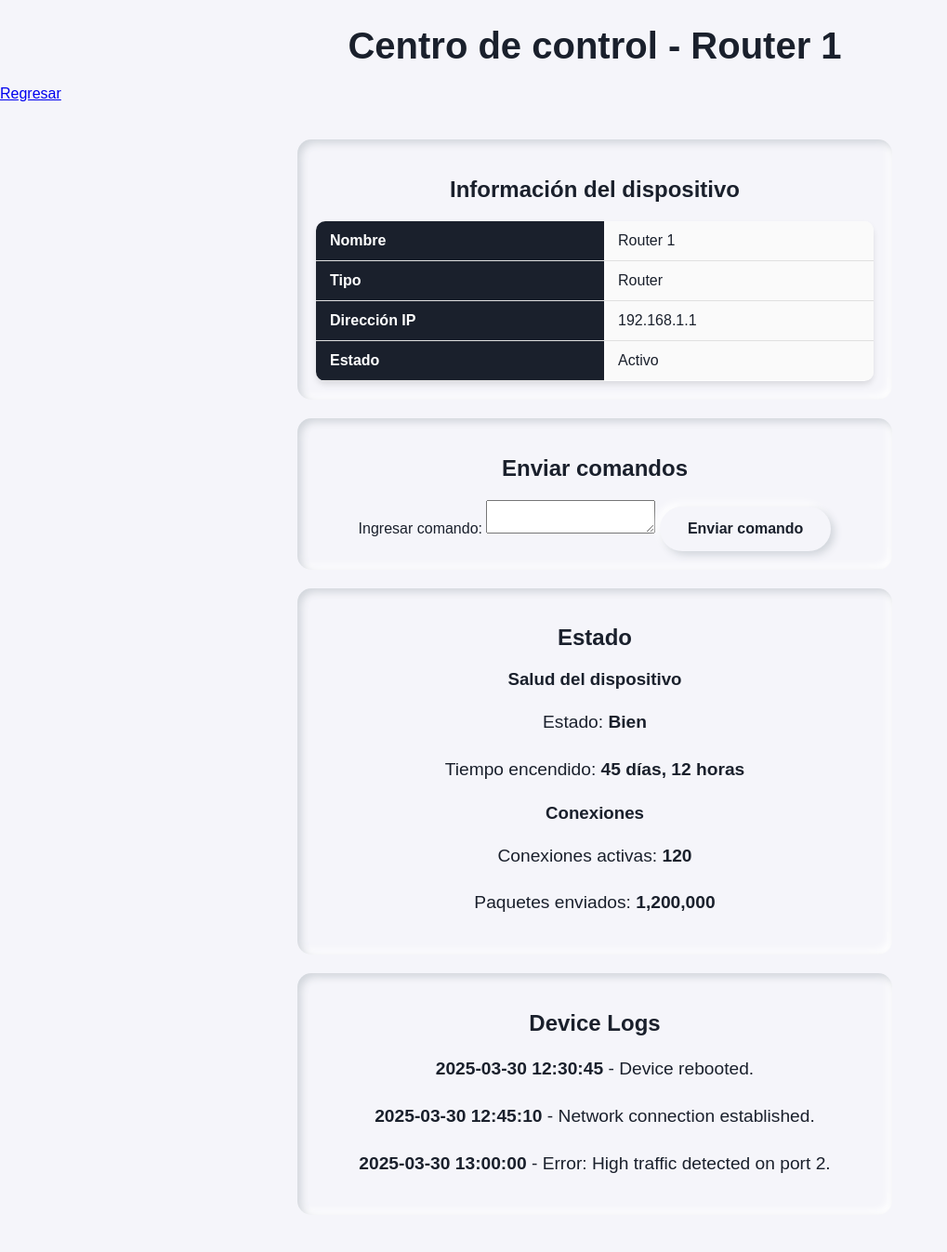
After one commit to VictoriaP17/Network-Supervisor, a Flask app: page /control_center/1 in a window 1280 px wide. The commit adds this page. Shown: the whole page at 93% size, without its empty margins (0-1019 px from the left). Run offline with Flask 3, Linux system fonts and the light colour scheme.

Commit message:
Created new pages, added placeholder values

```diff
--- a/app/static/styles.css
+++ b/app/static/styles.css
@@ -65,3 +65,38 @@ footer {
     bottom: 0;
     width: 100%;
 }
+
+/* Table Styling */
+table {
+    width: 100%;
+    border-collapse: collapse;
+    margin-top: 20px;
+    background-color: #ffffff;
+    border-radius: 10px;
+    overflow: hidden;
+    box-shadow: 0 4px 6px rgba(0, 0, 0, 0.1);
+}
+
+th, td {
+    padding: 12px 15px;
+    text-align: left;
+    border-bottom: 1px solid #e0e0e0;
+}
+
+th {
+    background-color: #1a202c;
+    color: #ffffff;
+    font-weight: bold;
+}
+
+td {
+    background-color: #fafafa;
+}
+
+tr:hover {
+    background-color: #f0f0f0;
+}
+
+tr:last-child td {
+    border-bottom: none;
+}
--- /dev/null
+++ b/app/templates/device_console.html
@@ -0,0 +1,77 @@
+<!DOCTYPE html>
+<html lang="en">
+<head>
+    <meta charset="UTF-8">
+    <meta name="viewport" content="width=device-width, initial-scale=1.0">
+    <link rel="stylesheet" href="../static/styles.css">
+    <title>Control Center - Router 1</title>
+</head>
+<body>
+    <header>
+        <h1>Centro de control - Router 1</h1>
+        <nav>
+            <a href="/">Regresar</a>
+        </nav>
+    </header>
+
+    <main>
+        <section class="device-info">
+            <h2>Información del dispositivo</h2>
+            <table>
+                <tr>
+                    <th>Nombre</th>
+                    <td>Router 1</td>
+                </tr>
+                <tr>
+                    <th>Tipo</th>
+                    <td>Router</td>
+                </tr>
+                <tr>
+                    <th>Dirección IP</th>
+                    <td>192.168.1.1</td>
+                </tr>
+                <tr>
+                    <th>Estado</th>
+                    <td>Activo</td>
+                </tr>
+            </table>
+        </section>
+
+        <section class="commands" id="commands">
+            <h2>Enviar comandos</h2>
+            <form action="" method="POST">
+                <label for="command">Ingresar comando:</label>
+                <textarea id="command" name="command"></textarea>
+                <button type="submit">Enviar comando</button>
+            </form>
+        </section>
+
+        <section class="status" id="status">
+            <h2>Estado</h2>
+            <div class="status-card">
+                <h3>Salud del dispositivo</h3>
+                <p>Estado: <strong>Bien</strong></p>
+                <p>Tiempo encendido: <strong>45 días, 12 horas</strong></p>
+            </div>
+            <div class="status-card">
+                <h3>Conexiones</h3>
+                <p>Conexiones activas: <strong>120</strong></p>
+                <p>Paquetes enviados: <strong>1,200,000</strong></p>
+            </div>
+        </section>
+
+        <section class="logs" id="logs">
+            <h2>Device Logs</h2>
+            <div class="log-entry">
+                <p><strong>2025-03-30 12:30:45</strong> - Device rebooted.</p>
+            </div>
+            <div class="log-entry">
+                <p><strong>2025-03-30 12:45:10</strong> - Network connection established.</p>
+            </div>
+            <div class="log-entry">
+                <p><strong>2025-03-30 13:00:00</strong> - Error: High traffic detected on port 2.</p>
+            </div>
+        </section>
+    </main>
+</body>
+</html>
--- a/app/templates/index.html
+++ b/app/templates/index.html
@@ -17,7 +17,7 @@
                     Este sistema le permitirá supervisar los dispositivos de su red (switches, routers) y el estado de sus conexiones,
                     administrar los distintos nodos, el estado de sus conexiones y verificar y crear registros de movimientos.
                 </p>
-                <a href="">
+                <a href="{{url_for('main_views.discovery_index')}}">
                     <button>Comenzar</button>
                 </a>
             </article>
--- a/app/views/views.py
+++ b/app/views/views.py
@@ -7,3 +7,13 @@ main_views = Blueprint("main_views", __name__)
 @main_views.route("/", methods=["GET"])
 def home():
     return render_template("index.html")
+
+
+@main_views.route("/discovery", methods=["GET"])
+def discovery_index():
+    return render_template("discovery.html")
+
+
+@main_views.route("/control_center/<device_id>", methods=["GET"])
+def control_center_index(device_id):
+    return render_template("device_console.html")
```
Also changed, not shown: app/templates/discovery.html (added, +68 -0 lines).
